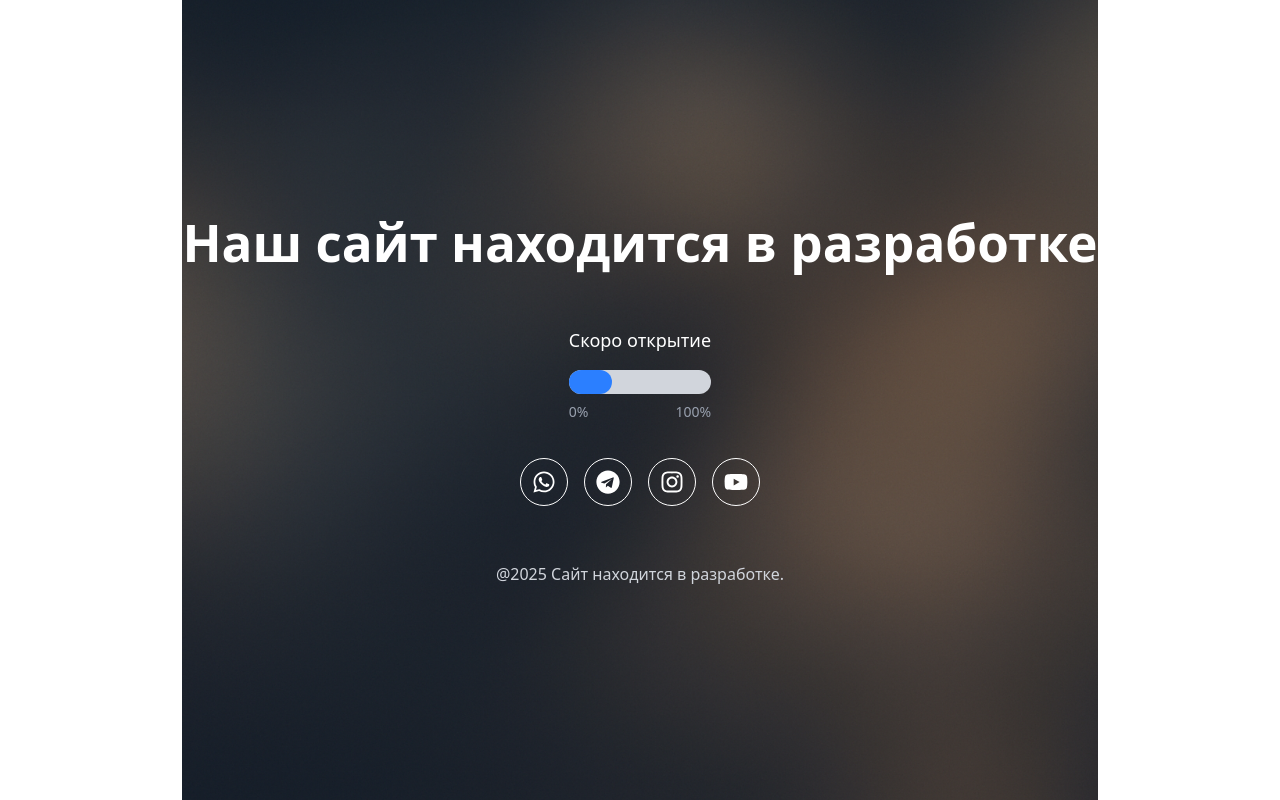
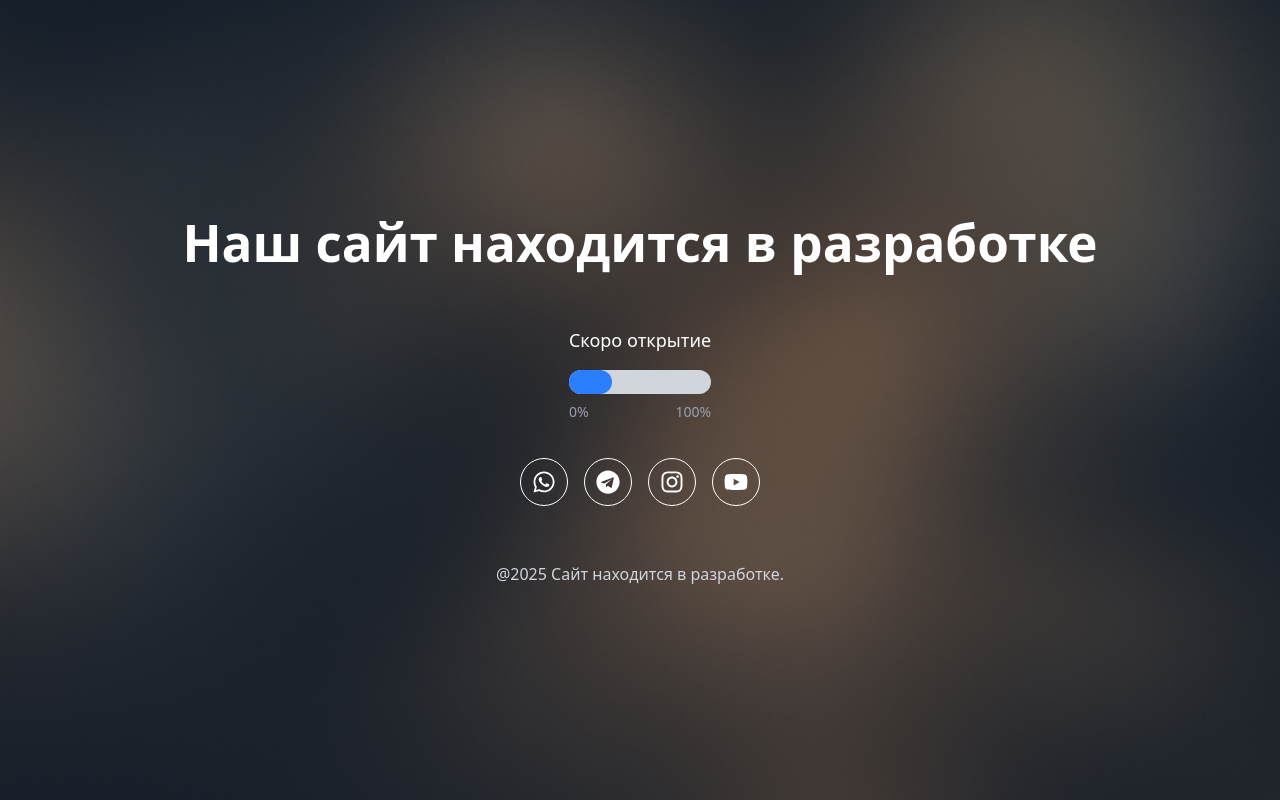
Before and after one commit to Az-s/Work, a React (Vite) app: page / in a window 1280 px wide. Built offline with nearby package versions, Linux system fonts and the light colour scheme.

Commit message:
style fix for chrome

```diff
--- a/src/index.css
+++ b/src/index.css
@@ -13,7 +13,6 @@
 
 body {
   margin: 0;
-  place-items: center;
   min-width: 320px;
   min-height: 100vh;
 }
```
